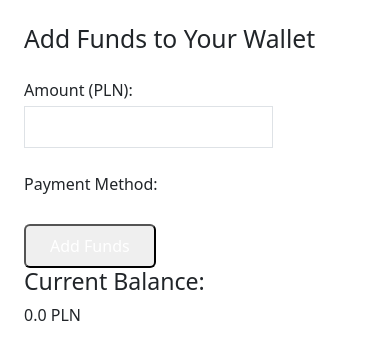
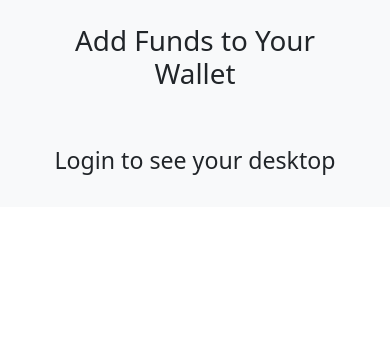
Before and after one commit to wut-ersms/front-end, a Flask app: page /funds/ in a window 390 px wide. Shown: the part 56-416 px from the top of the page. Run offline with Flask 3, Linux system fonts and the light colour scheme; data that the repository does not hold is empty.

Commit message:
funds are saved to session variable, looks improved

```diff
--- a/app/__init__.py
+++ b/app/__init__.py
@@ -50,6 +50,8 @@ def create_app():
             "username": user["name"] if user else session.get("username"),
             "user_email": user["email"] if user else None,
             "user_picture": user["picture"] if user else None,
+             "wallet_balance": session.get("wallet_balance", 0.0),
+            "last_amount_added": session.get("last_amount_added", 0.0)
         }
 
     return app
--- a/app/config.py
+++ b/app/config.py
@@ -3,3 +3,4 @@ import os
 
 class Config:
     MAIN_SERVICE_URL = os.environ.get("MAIN_SERVICE_URL", "http://main-service:8091")
+    PAYMENT_SERVICE_URL = os.environ.get("PAYMENT_SERVICE_URL", "http://payment-service:8092") # for local 'http://host.docker.internal:8092'
--- a/app/templates/base.html
+++ b/app/templates/base.html
@@ -44,6 +44,10 @@
                     </li> -->
                     <li class="nav-item">
                         <a class="nav-link active" href="{{ url_for('opening.index') }}">Case Opening</a>
+                    </li>
+
+                    <li class="nav-item">
+                        <a class="nav-link active" href="{{ url_for('funds.add_funds_form') }}">Add Funds</a>
                     </li>
 
                     {% if user_logged_in %}
--- a/app/templates/funds/add_funds.html
+++ b/app/templates/funds/add_funds.html
@@ -1,7 +1,19 @@
-{% extends "base.html" %}
-{% block content %}
+{% extends 'logged_page_base.html' %}
+
+{% block default %}
+<section class="bg-light p-4">
+  <div class="container text-center">
+    <h1>Add Funds to Your Wallet</h1>
+  </div>
+</section>
+{% endblock %}
+
+{% block content_loggedin %}
 <div class="container mx-auto p-4">
-  <h2 class="text-2xl font-bold mb-4">Add Funds to Your Wallet</h2>
+
+    <h4 class="text-xl font-semibold">Current Balance:</h4>
+    <p class="text-lg">{{ session.get('wallet_balance', 0.0) | round(2) }} PLN</p>
+
   {% with messages = get_flashed_messages(with_categories=true) %}
     {% if messages %}
       <ul>
@@ -14,7 +26,7 @@
 
   <form method="POST">
     <div class="mb-4">
-      <label class="block mb-1">Amount (PLN):</label>
+      <h5 class="block mb-1">Add Amount (PLN):</h5>
       <input type="number" step="0.01" name="amount" required class="border p-2 w-full" />
     </div>
     <div class="mb-4">
@@ -31,12 +43,18 @@
         {% endfor %}
       </div>
     </div>
-    <button type="submit" class="bg-blue-500 text-white px-4 py-2 rounded">Add Funds</button>
+    <button type="submit" class="bg-blue-500 text-black px-4 py-2 rounded">Add Funds</button>
   </form>
-
-  <div class="mt-6">
-    <h3 class="text-xl font-semibold">Current Balance:</h3>
-    <p class="text-lg">{{ session.get('wallet_balance', 0.0) | round(2) }} PLN</p>
-  </div>
 </div>
 {% endblock %}
+
+{% block content_loggedout %}
+
+<section class="bg-light p-4">
+    <div class="container text-center">
+        <h3>Login to see your desktop</h3>
+    </div>
+</section>
+<!-- <script src="https://cdn.jsdelivr.net/npm/chart.js"></script>
+<script src="{{ url_for('static', filename='desktop.js') }}"></script> -->
+{% endblock %}
--- a/app/views/auth.py
+++ b/app/views/auth.py
@@ -31,9 +31,10 @@ def google_login():
     session["user"] = {
         "email": user_info["email"],
         "name": user_info["name"],
-        "picture": user_info.get("picture"),
+        "picture": user_info.get("picture")
     }
     session["logged_in"] = True
+    session["wallet_balance"] = 1850.0
 
     return redirect(url_for("main.index"))
 
--- a/app/views/funds.py
+++ b/app/views/funds.py
@@ -1,6 +1,8 @@
-from flask import Blueprint, render_template, request, session, redirect, url_for, flash
+from flask import Blueprint, render_template, request, session, redirect, url_for, flash, current_app
 import requests
 import logging
+
+from sqlalchemy.cyextension.processors import to_float
 
 logging.basicConfig(level=logging.DEBUG)
 
@@ -11,12 +13,15 @@ funds_bp = Blueprint(
     url_prefix="/funds"
 )
 
+
+
 # Base URL of the payment service
-PAYMENT_SERVICE_URL = 'http://host.docker.internal:8092'
+PAYMENT_SERVICE_URL = "http://host.docker.internal:8092"  # current_app.config['PAYMENT_SERVICE_URL']
 
 @funds_bp.route('/', methods=['GET'])
 def add_funds_form():
     # Fetch available payment methods
+    logging.info(f"Adding funds to {session.get('wallet_balance', 0.0)}")
     try:
         logging.info(f"{PAYMENT_SERVICE_URL}/channel/all")
         resp = requests.get(f"{PAYMENT_SERVICE_URL}/channel/all", timeout=5)
@@ -36,9 +41,8 @@ def submit_add_funds():
     description = request.form.get('description', 'Add funds')
     email = session.get("user", {}).get("email")
     name = session.get("user", {}).get("name")
-    channel_id = request.form['channel']
 
-    success_url = url_for('funds.add_funds_success', _external=True)
+    success_url = url_for('funds.confirmation', _external=True)
     error_url = url_for('funds.add_funds_error', _external=True)
 
     payload = {
@@ -49,27 +53,27 @@ def submit_add_funds():
         'successPage': success_url,
         'errorPage': error_url
     }
-    logging.info(payload)
-    resp = requests.post(f"{PAYMENT_SERVICE_URL}/transaction/new", params=payload)
+    # logging.info(payload)
+    # resp = requests.post(f"{PAYMENT_SERVICE_URL}/transaction/new", params=payload)
+    #
+    #
+    # if resp.is_redirect and 'Location' in resp.headers:
+    #     return redirect(resp.headers['Location'])
+    # flash('Payment initiation failed.', 'error')
+    # logging.info("going to succes")
+    # return redirect(url_for('funds.add_funds_form))
+    session['wallet_balance'] = session.get('wallet_balance', 0.0) + to_float(amount)
+
+    return redirect(url_for('funds.confirmation'))
 
 
-    if resp.is_redirect and 'Location' in resp.headers:
-        return redirect(resp.headers['Location'])
-    flash('Payment initiation failed.', 'error')
-    return redirect(url_for('funds.add_funds_form'))
-
-@funds_bp.route('/success', methods=['GET'])
-def add_funds_success():
-    amount = request.args.get('amount', type=float)
-    session['wallet_balance'] = session.get('wallet_balance', 0.0) + (amount or 0.0)
-    flash(f'Successfully added {amount:.2f} PLN!', 'success')
-    return redirect(url_for('funds.add_funds_form'))
+@funds_bp.route('/confirmation', methods=['GET'])
+def confirmation():
+    balance = session.get('wallet_balance', 0.0)
+    return render_template('funds/confirmation.html',
+                           new_balance=balance)
 
 @funds_bp.route('/error', methods=['GET'])
 def add_funds_error():
     flash('Payment was cancelled or failed.', 'error')
     return redirect(url_for('funds.add_funds_form'))
-
-@funds_bp.route('/ping', methods=['GET'])
-def ping():
-    return 'funds blueprint is active', 200
```
Also changed, not shown: app/templates/funds/confirmation.html (added, +33 -0 lines).
